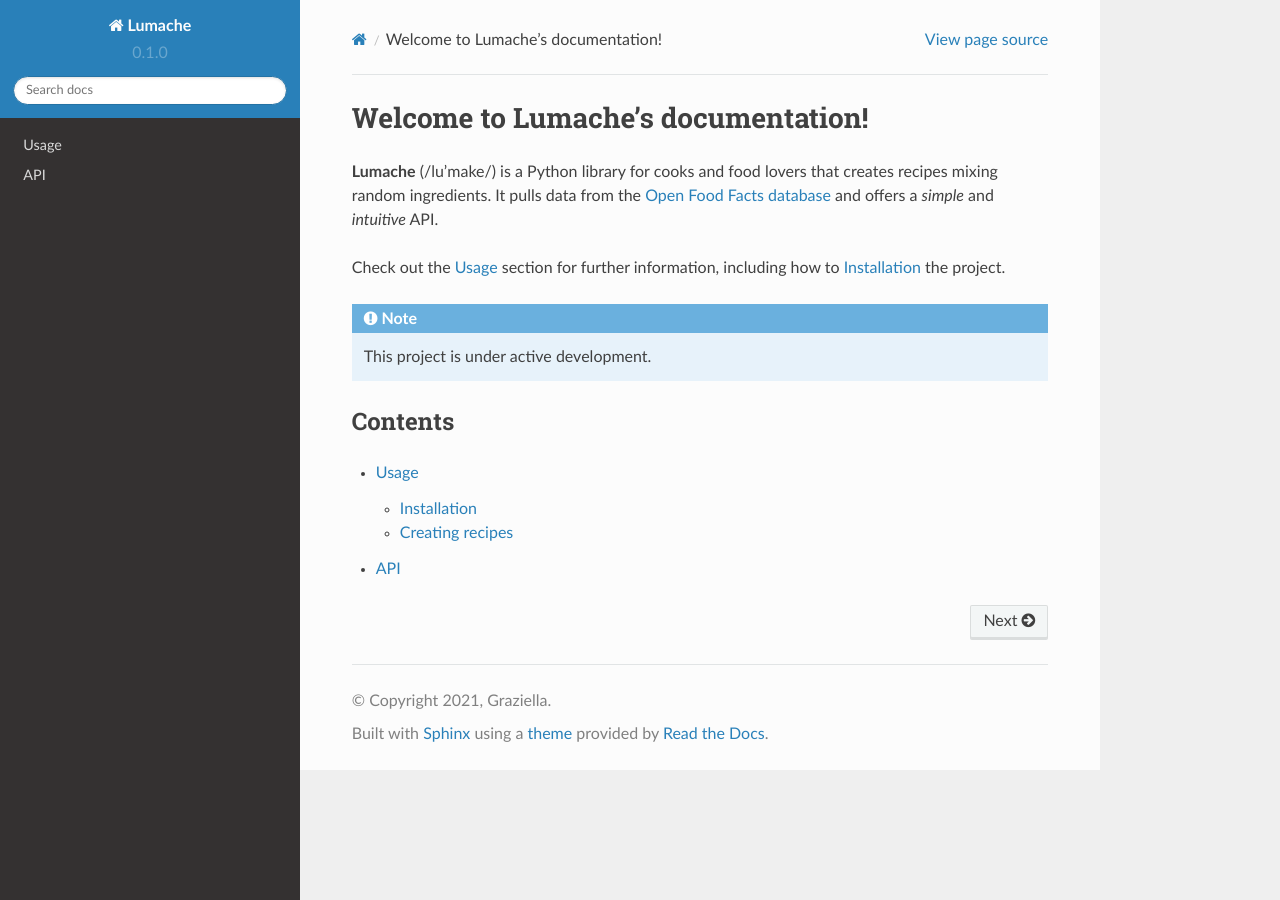
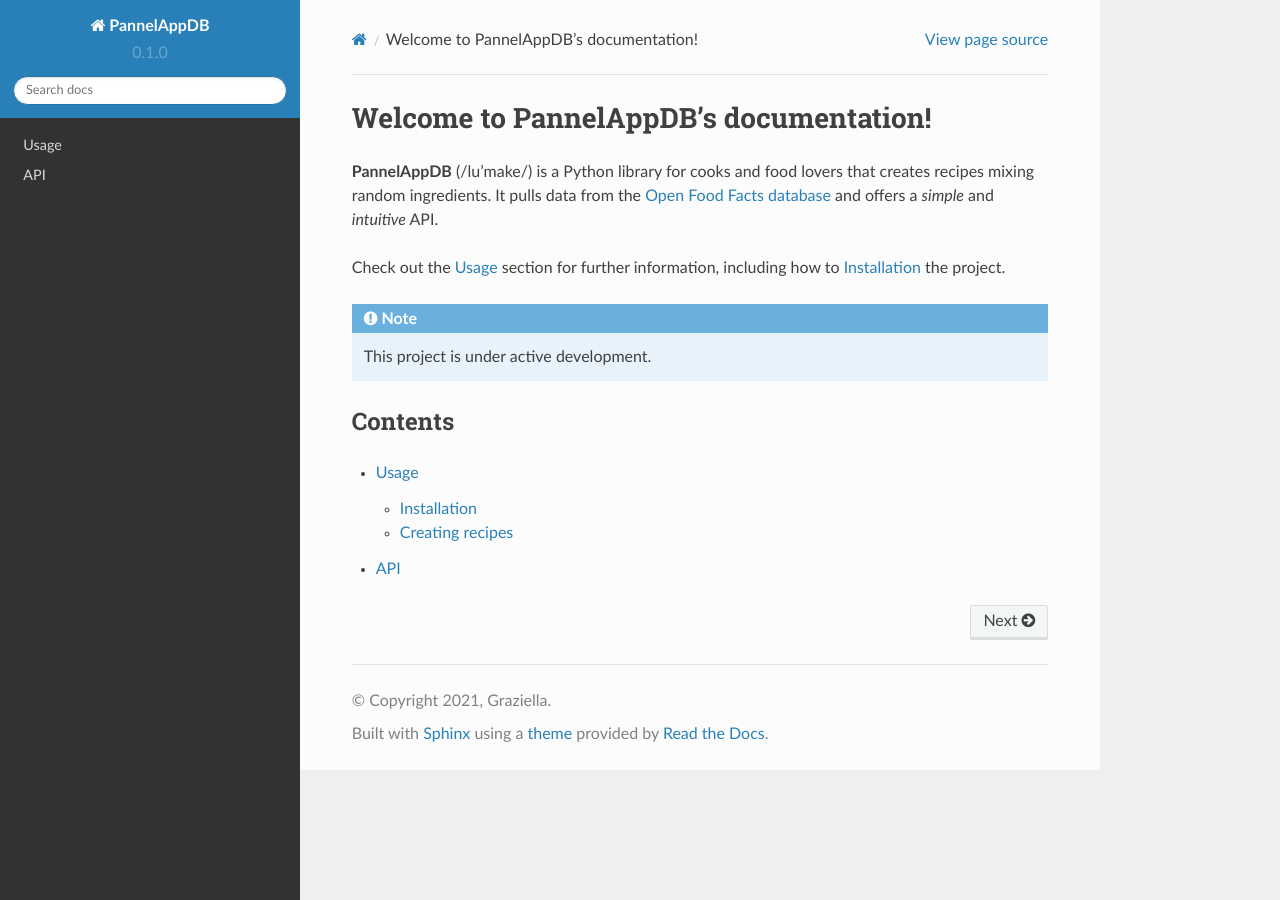
Before and after one commit to AmyGrimwood/ReadTheDocs5, a Sphinx documentation site: the page built from docs/source/index.rst, in a window 1280 px wide. Built offline with Sphinx 7.4.7 and the Read the Docs theme 2.0.0, drawn with Linux system fonts in a browser that asks for light colours.

Commit message:
change all lumach links to PannelDB

```diff
--- a/docs/source/conf.py
+++ b/docs/source/conf.py
@@ -2,7 +2,7 @@
 
 # -- Project information
 
-project = 'Lumache'
+project = 'PannelAppDB'
 copyright = '2021, Graziella'
 author = 'Graziella'
 
--- a/docs/source/index.rst
+++ b/docs/source/index.rst
@@ -1,7 +1,7 @@
-Welcome to Lumache's documentation!
+Welcome to PannelAppDB's documentation!
 ===================================
 
-**Lumache** (/lu'make/) is a Python library for cooks and food lovers
+**PannelAppDB** (/lu'make/) is a Python library for cooks and food lovers
 that creates recipes mixing random ingredients.
 It pulls data from the `Open Food Facts database <https://world.openfoodfacts.org/>`_
 and offers a *simple* and *intuitive* API.
--- a/docs/source/usage.rst
+++ b/docs/source/usage.rst
@@ -6,7 +6,7 @@
 Installation
 ------------
 
-To use Lumache, first install it using pip:
+To use PannelAppDB, first install it using pip:
 
 
 
--- a/pyproject.toml
+++ b/pyproject.toml
@@ -3,6 +3,6 @@
 build-backend = "flit_core.buildapi"
 
 [project]
-name = "lumache"
+name = "PannelAppDB"
 authors = [{name = "Graziella", email = "graziella@lumache"}]
 dynamic = ["version", "description"]
```
